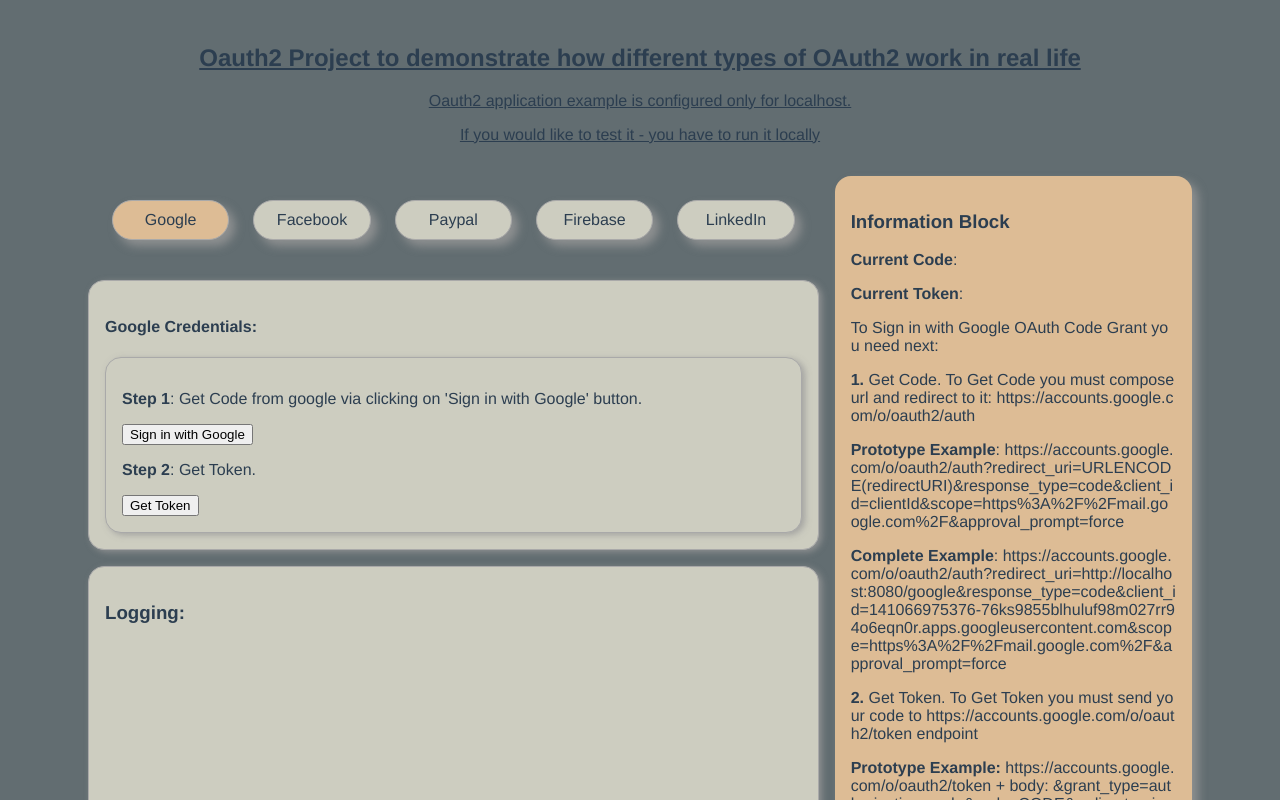
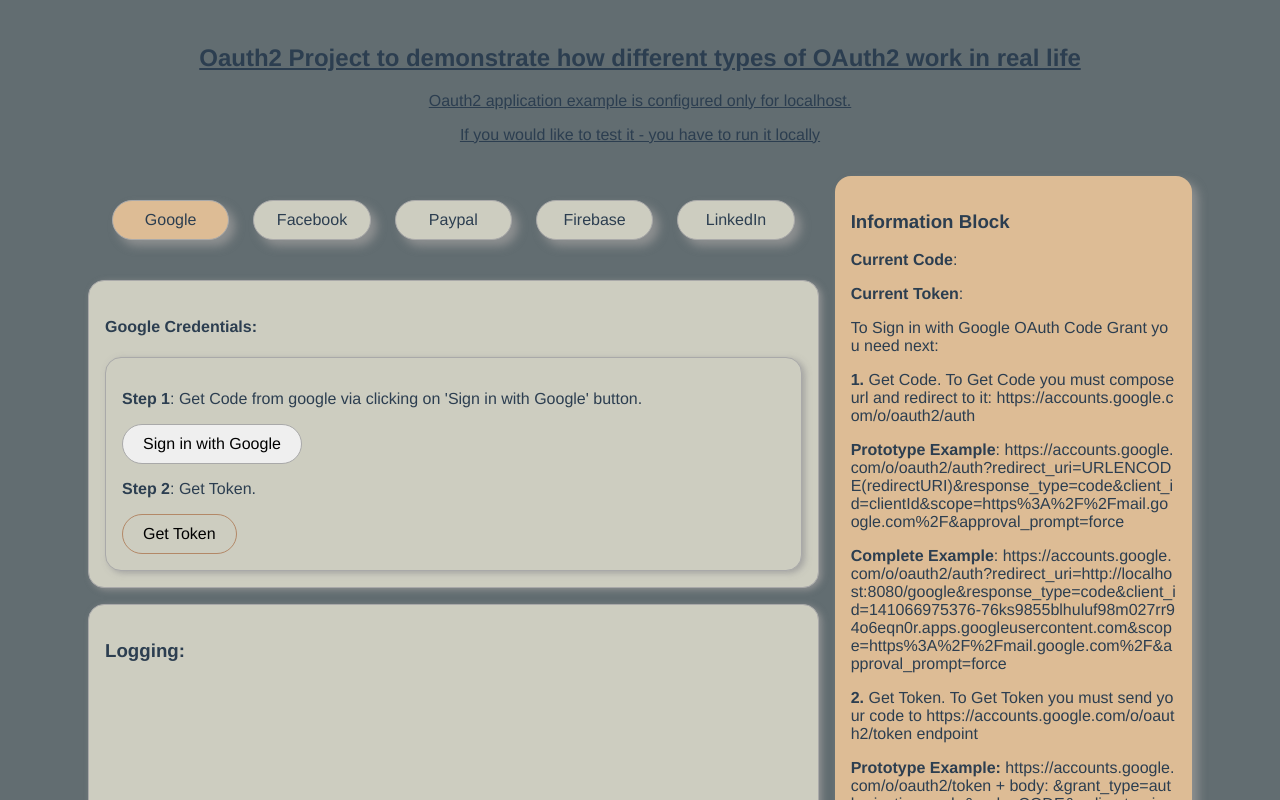
Before and after one commit to Glareone/Oauth2-workflows-using-VueJS, a Vue app: page /google in a window 1280 px wide. Shown: the top 800 px of the page. Built offline with nearby package versions, Linux system fonts and the light colour scheme.

Commit message:
style improvements, code cleanup and improvements for google and firebase

```diff
--- a/src/App.vue
+++ b/src/App.vue
@@ -83,6 +83,26 @@
     -webkit-box-shadow: 3px 2px 6px 0 var(--box-shadow-color);
     -moz-box-shadow: 3px 2px 6px 0 var(--box-shadow-color);
     box-shadow: 3px 2px 6px 0 var(--box-shadow-color);
+
+    button {
+      border: 1px solid var(--border-color);
+      border-radius: var(--border-button-radius);
+      padding: 10px 20px;
+      font: inherit;
+      cursor: pointer;
+    }
+
+    button:hover,
+    button:active {
+      background-color: var(--secondary-color);
+    }
+
+    button[class="disabled"],
+    button[class="disabled"]:hover,
+    button[class="disabled"]:active {
+      border: 1px solid var(--tertiary-color);
+      background-color: transparent;
+      cursor: not-allowed;
+    }
   }
-
 </style>
--- a/src/components/information-blocks/FirebaseOAuthInformation.vue
+++ b/src/components/information-blocks/FirebaseOAuthInformation.vue
@@ -1,7 +1,7 @@
 <template>
   <div>
-    <div><b>Firebase Token</b>: {{ firebaseToken }}</div>
-    <div><b>Firebase LocalId</b>: {{ firebaseLocalId }}</div>
+    <div><b>Current Firebase Token</b>: {{ firebaseToken }}</div>
+    <div><b>Current Firebase LocalId</b>: {{ firebaseLocalId }}</div>
     <p>To use firebase token you have to add it in query params to your call: </p>
     <p><b>Example</b>: https://vuejs-auth-978c4.firebaseio.com/users.json?auth={{ firebaseToken || 'YOUR_TOKEN' }}</p>
   </div>
@@ -16,7 +16,7 @@
       },
     firebaseLocalId() {
       return this.$store.getters.firebaseLocalId;
-    }
+    },
   }
 };
 </script>
--- a/src/components/oauth-forms/Google.vue
+++ b/src/components/oauth-forms/Google.vue
@@ -11,7 +11,7 @@
         <p><b>You have already earned Code! See in Info Block</b></p>
       </div>
       <p><b>Step 2</b>: Get Token.</p>
-      <button @click="getToken" v-if="!token">Get Token</button>
+      <button :class="{disabled: !code}" @click="getToken" v-if="!token">Get Token</button>
       <p v-if="token">
         <b>You've finally get token! See in Info Block</b>
       </p>
@@ -20,8 +20,8 @@
 </template>
 
 <script>
+import { mapActions } from 'vuex';
 import { GOOGLE_AUTHORIZATION_ENDPOINT } from '../../constants';
-import { mapActions } from 'vuex';
 
 export default {
   name: 'Google',
@@ -35,10 +35,16 @@
   },
   methods: {
     ...mapActions({
-      getToken: 'getGoogleToken',
+      getGoogleToken: 'getGoogleToken',
     }),
     signInRedirect() {
       window.location = GOOGLE_AUTHORIZATION_ENDPOINT;
+    },
+    getToken() {
+      if(!this.code) {
+        return;
+      }
+      this.getGoogleToken();
     },
   },
   beforeCreate() {
--- a/src/vuex-modules/firebase.js
+++ b/src/vuex-modules/firebase.js
@@ -32,7 +32,6 @@
       commit('SET_FIREBASE_TOKEN', idToken);
       commit('SET_FIREBASE_LOCALID', localId);
     } catch(error) {
-      debugger;
       console.log(error);
     }
 
--- a/src/vuex-modules/google.js
+++ b/src/vuex-modules/google.js
@@ -39,7 +39,6 @@
         },
       );
       const { data: { access_token }} = response;
-      debugger;
       commit('SET_GOOGLE_TOKEN', access_token);
     } catch (error) {
       console.log(error);
```
